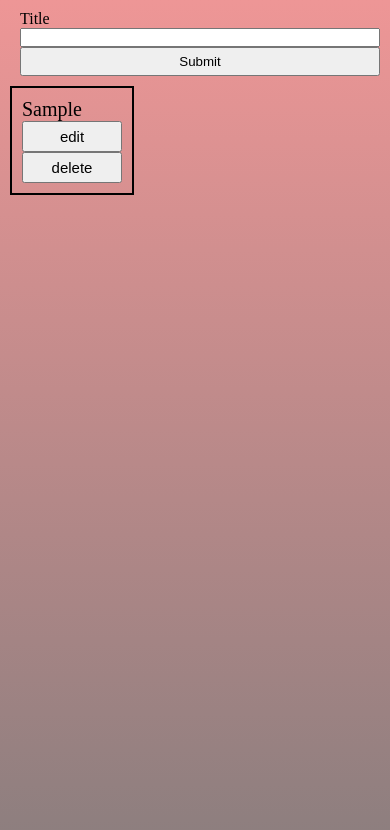
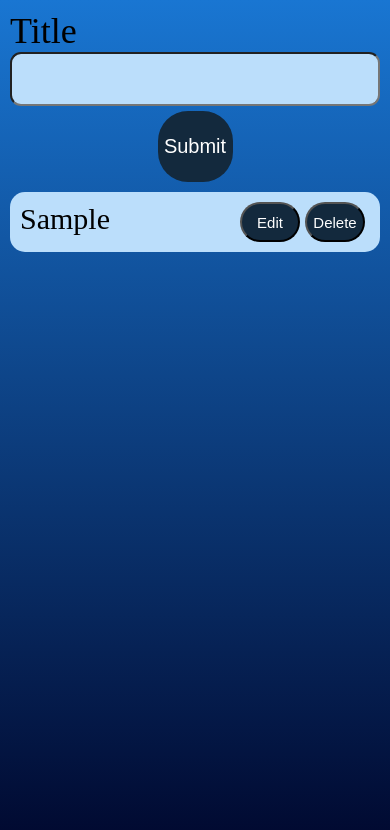
Before and after one commit to bharathi20/Todo-Notes, a React (Create React App) app: page / in a window 390 px wide. Both pictures are taken after typing "Sample" into the empty fields and a click on the button "Submit". Shown: the top 830 px of the page. Built offline with nearby package versions, Linux system fonts and the light colour scheme.

Commit message:
mobile design added

```diff
--- a/src/App.css
+++ b/src/App.css
@@ -8,9 +8,16 @@ margin: 10px;
 }
 
 body{
-  background-image: linear-gradient(rgb(238, 150, 150),rgb(139, 126, 126));
+  background-image:linear-gradient(#1976d2,#00072d);
   background-repeat: no-repeat;
   height:100vh;
+}
+
+.titleContent{
+  font-size: 20px;
+  height: 30px;
+  border-radius: 11px;
+  background-color: #bbdefb;
 }
 
 .formDiv{
@@ -24,6 +31,8 @@ body{
 
 .submitButton{
   padding: 5px;
+  margin-top:7px;
+  background-color: #13293d;
   text-align: center;
 
 }
@@ -56,3 +65,83 @@ body{
   margin-bottom:10px;
   font-size:20px;
 }
+
+@media  screen and (max-width: 720px) {
+
+  #formId{
+    display: flex;
+    flex-direction: column;
+    justify-content: center;
+  }
+  .titleHeading{
+    font-size: 36px;
+  }
+  .EditTitleContent{
+    width: 322px;
+    height:50px;
+    font-size: 28px;
+    padding-left: 10px;
+    margin-bottom: 5px;
+    background-color: #bbdefb;
+    border-radius: 10px;
+
+  }
+  .editButtonsDiv{
+    display: flex;
+    flex-direction: row;
+    justify-content: space-evenly;
+    align-items: center;
+  }
+  .editButton{
+    border-radius: 20px;
+    font-size: 15px;
+    height: 42px;
+    background-color: #13293d;
+    color:white;
+    width:79px;
+
+  }
+  .titleContent{
+    height:50px;
+    font-size: 30px;
+    padding-left: 10px;
+    margin-bottom: 5px;
+  }
+
+  .submitButton{
+    color:white;
+    margin:0 auto;
+    font-size: 20px;
+    border-radius: 30px;
+    border-style:none;
+    height: 71px;
+    width: 75px;
+  }
+  .dataList{
+    display: flex;
+    flex-direction: column;
+  }
+
+  .main{
+    background-color: #bbdefb;
+    margin-bottom: 10px;
+    display:flex;
+    border-style: none;
+    border-radius: 15px;
+    justify-content: space-between;
+  }
+
+  .button{
+    border-radius: 20px;
+    font-size: 15px;
+    height: 40px;
+    background-color: #13293d;
+    color:white;
+    margin-right: 5px;
+    width:60px;
+  }
+
+  #display{
+    font-size:30px;
+  }
+}
--- a/src/App.js
+++ b/src/App.js
@@ -86,25 +86,32 @@ function App() {
   return (
     <div className='todoApp'>
         {/* Form */}
-        <div className="formDiv" id='formDiv' >
+        <div className="formId" id='formId' >
         {Editing ? (
             <form onSubmit={handleEditForm}>
+                <div
+                    className='titleHeading'>
+                    Edit Title
+                </div>
                 <input
+                className='EditTitleContent'
                 name="editData"
                 type="text"
                 value={currentNote.title}
                 onChange={handleEditInputChange}/>
-                <button type="submit">Replace</button>
-                <button onClick={() => setEditing(false)}>Cancel</button>
+                <div className='editButtonsDiv'>
+                <button type="submit" className='editButton'>Replace</button>
+                <button className='editButton'onClick={() => setEditing(false)}>Cancel</button>
+                </div>
             </form>
         ):(
             <form action="" id="formId" onSubmit= {handleSubmit}>
                 <div
-                    className='title '>
+                    className='titleHeading'>
                     Title
                 </div>
                 <input
-                    className='  '
+                    className='titleContent  '
                     value={title}
                     onChange={handleInputChange}
                     type="text"
@@ -126,8 +133,10 @@ function App() {
 
                 <div className='main'key={data.id}>
                 <div id='display'>{data.title}</div>
-                <button className='edit button' onClick={()=>EditNote1(data)}>edit</button>
-                <button className='button' onClick={()=>deleteNote1(data.id)}>delete</button>
+                <div className='buttonsClass'>
+                <button className='edit button' onClick={()=>EditNote1(data)}>Edit</button>
+                <button className='button' onClick={()=>deleteNote1(data.id)}>Delete</button>
+                </div>
                 </div>
             ))}
 
```
Also changed, not shown: public/manifest.json.
